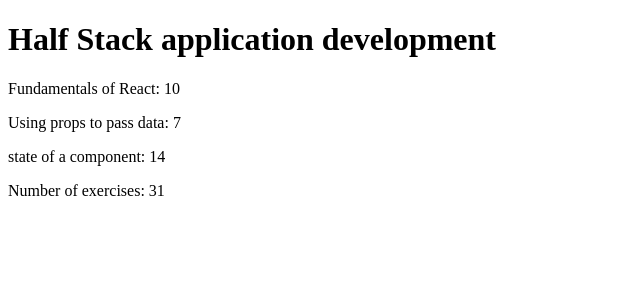
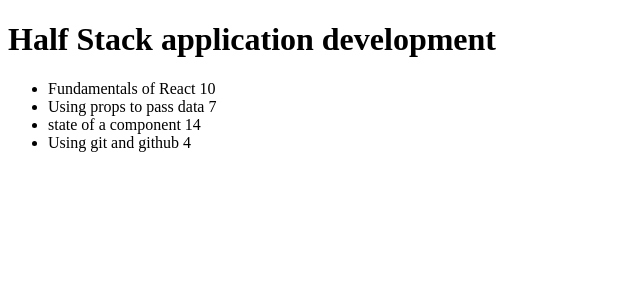
Before and after one commit to DiotheWind/course-information, a React (Vite) app: page / in a window 1280 px wide. Shown: the top 300 px of the page, without its empty margins (0-640 px from the left). Built offline with nearby package versions, Linux system fonts and the light colour scheme.

Commit message:
Refactor Content and Part component so that it reads arbitrary number of parts in a course

```diff
--- a/src/App.jsx
+++ b/src/App.jsx
@@ -2,8 +2,7 @@ const Course = ({ course }) => {
   return (
     <div>
       <Header heading={course.name} />
-      <Content course={course.parts} />
-      <Total total={course.parts[0].exercises + course.parts[1].exercises + course.parts[2].exercises} />
+      <Content parts={course.parts} />
     </div>
   )
 }
@@ -16,22 +15,20 @@ const Header = (props) => {
   )
 }
 
-const Content = (props) => {
+const Content = ({ parts }) => {
   return (
-      <>
-        <Part part={props.course[0].name} exercises={props.course[0].exercises} />
-        <Part part={props.course[1].name} exercises={props.course[1].exercises} />
-        <Part part={props.course[2].name} exercises={props.course[2].exercises} />
-      </>
+      <div>
+        <ul>
+          {parts.map(part => (
+            <Part key={part.id} part={part} />
+          ))}
+        </ul>
+      </div>
   )
 }
 
-const Part = (props) => {
-  return (
-    <>
-      <p>{props.part}: {props.exercises}</p>
-    </>
-  )
+const Part = ({ part }) => {
+  return <li>{part.name} {part.exercises}</li>
 }
 
 const Total = (props) => {
@@ -48,25 +45,28 @@ const App = () => {
     parts: [
       {
         name: "Fundamentals of React",
-        exercises: 10
+        exercises: 10,
+        id: 1
       },
       {
         name: "Using props to pass data",
-        exercises: 7
+        exercises: 7,
+        id: 2
       },
       {
         name: "state of a component",
-        exercises: 14
+        exercises: 14,
+        id: 3
+      },
+      {
+        name: 'Using git and github',
+        exercises: 4,
+        id: 4
       }
     ],
   }
 
   return (
-    // <div>
-    //   <Header heading={course.name} />
-    //   <Content course={course.parts} />
-    //   <Total total={course.parts[0].exercises + course.parts[1].exercises + course.parts[2].exercises} />
-    // </div>
     <Course course={course} />
   )
 }
```
